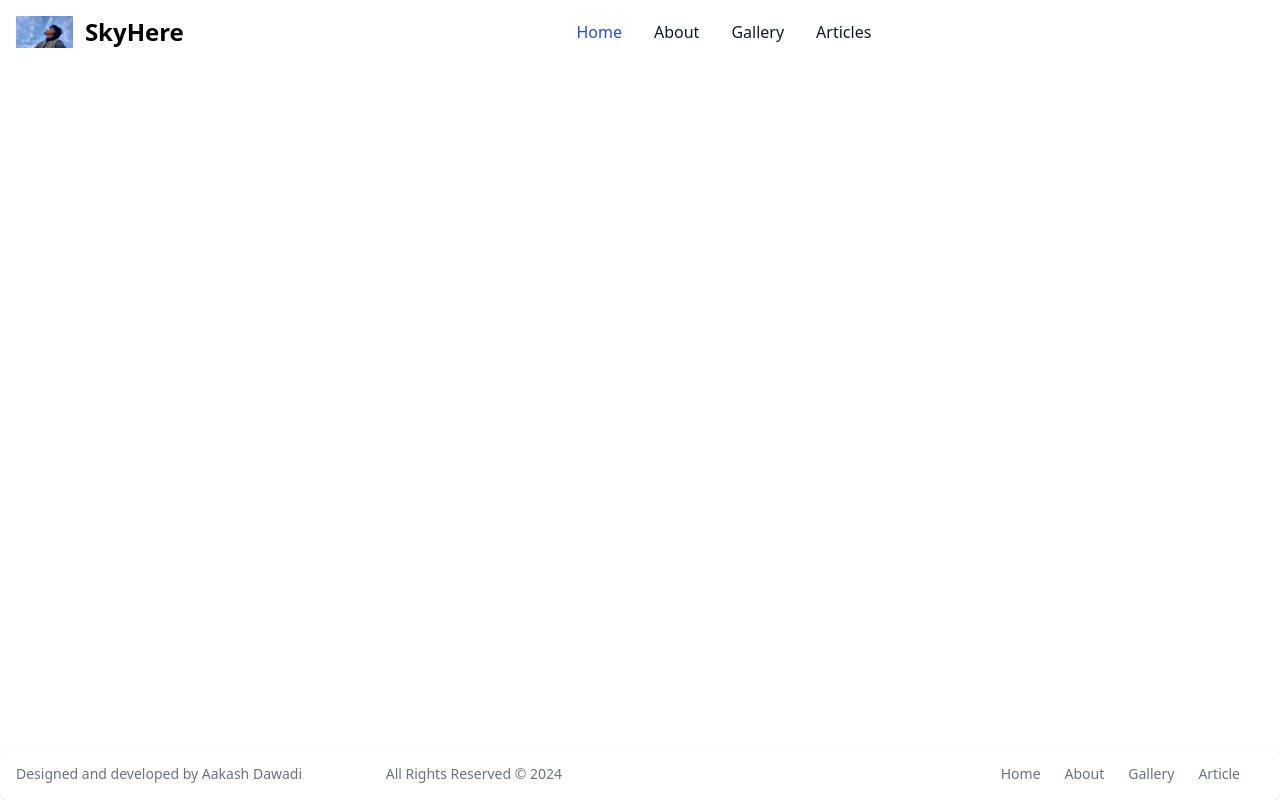
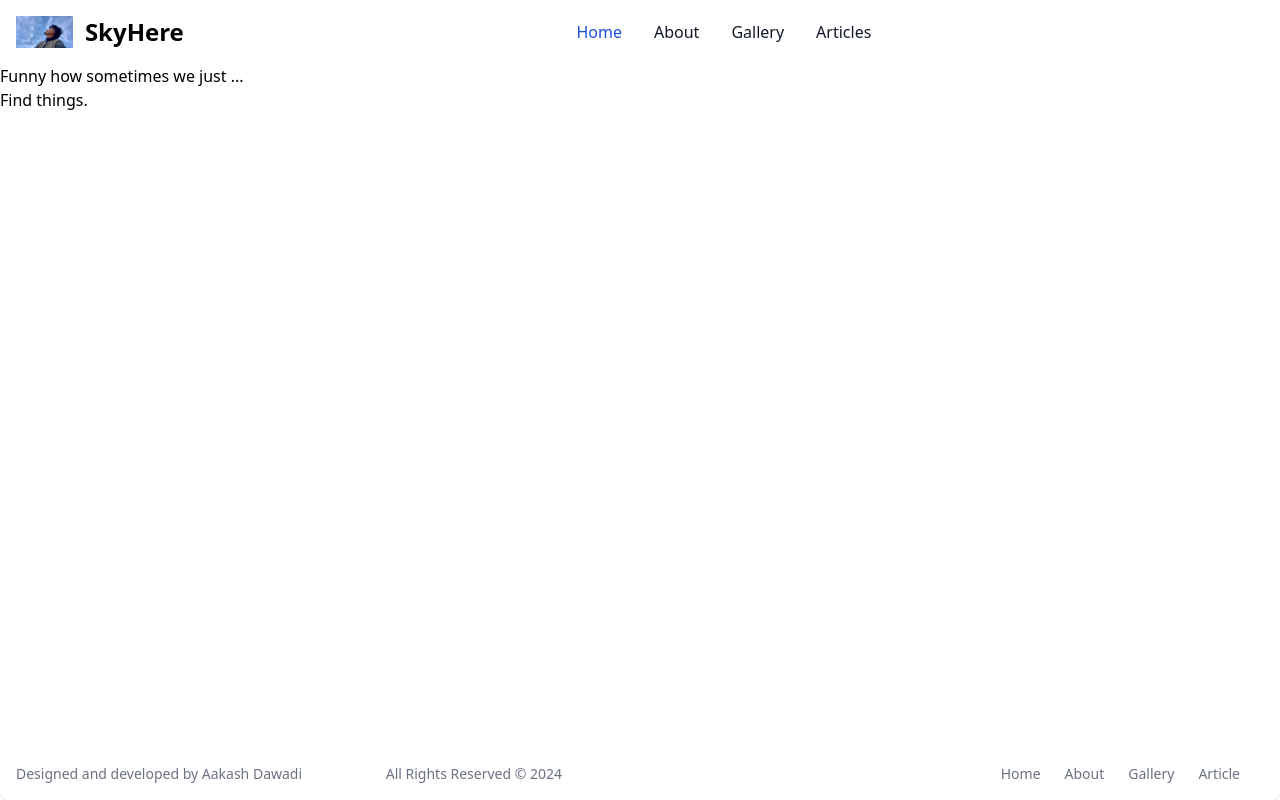
Before and after one commit to cole15sky/Vue-techiesky, a Vue app: page / in a window 1280 px wide. Built offline with nearby package versions, Linux system fonts and the light colour scheme.

Commit message:
Fetch(Blog): blog page vue

```diff
--- a/src/App.vue
+++ b/src/App.vue
@@ -1,6 +1,7 @@
 <script setup>
 import NavBar from './components/NavBar.vue';
 import Footer from './components/Footer.vue';
+import Articles from './components/Articles/Articles.vue';
 </script>
 
 <template>
@@ -8,6 +9,7 @@ import Footer from './components/Footer.vue';
     <div>
       <NavBar />
       <Footer/>
+      <Articles/>
     </div>
 </template>
 
--- /dev/null
+++ b/src/components/Articles/Articles.vue
@@ -0,0 +1,20 @@
+<template>
+
+
+    <p class=" text:black"> Funny how sometimes we just ...<br>
+        Find things.</p>
+
+
+</template>
+
+
+<script>
+export default{
+    name:"Articles",
+
+};
+
+</script>
+
+<style>
+</style>
--- a/src/components/Footer.vue
+++ b/src/components/Footer.vue
@@ -31,5 +31,4 @@
   </script>
 
   <style scoped>
-  /* Additional styles can go here */
   </style>
```
